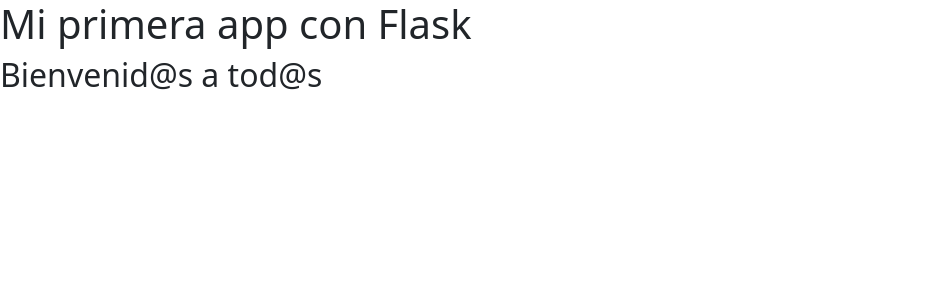
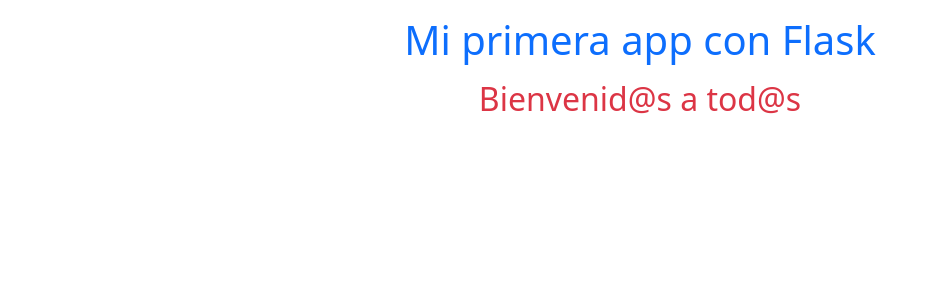
Before and after one commit to Pucelana/my_new_app, a Flask app: page / in a window 1280 px wide. Shown: the top 300 px of the page, without its empty margins (0-936 px from the left). Run offline with Flask 3, Linux system fonts and the light colour scheme; some libraries are stand-ins or nearby versions.

Commit message:
estilo bootstrap añadido

```diff
--- a/templates/index.html
+++ b/templates/index.html
@@ -15,8 +15,8 @@
 
 <body>
   <header>
-    <h1>Mi primera app con Flask</h1>
-    <h2>Bienvenid@s a tod@s</h2>
+    <h1 class="text-center mt-3 text-primary">Mi primera app con Flask</h1>
+    <h2 class="text-center mt-3 text-danger">Bienvenid@s a tod@s</h2>
   </header>
   <main>
 
```
